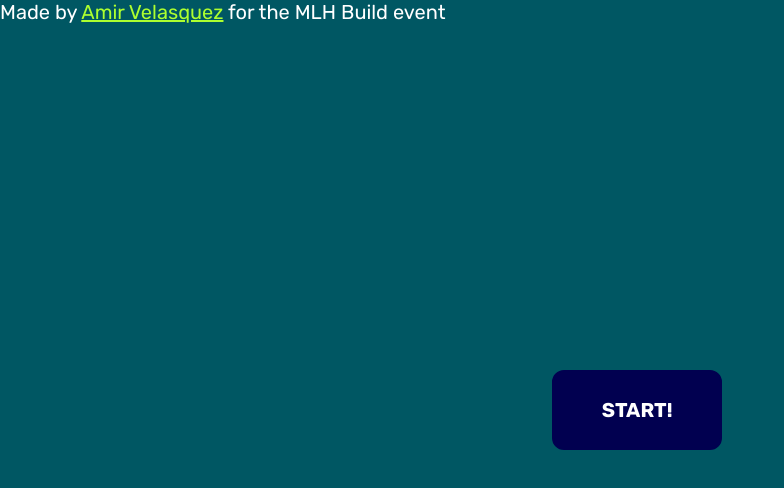
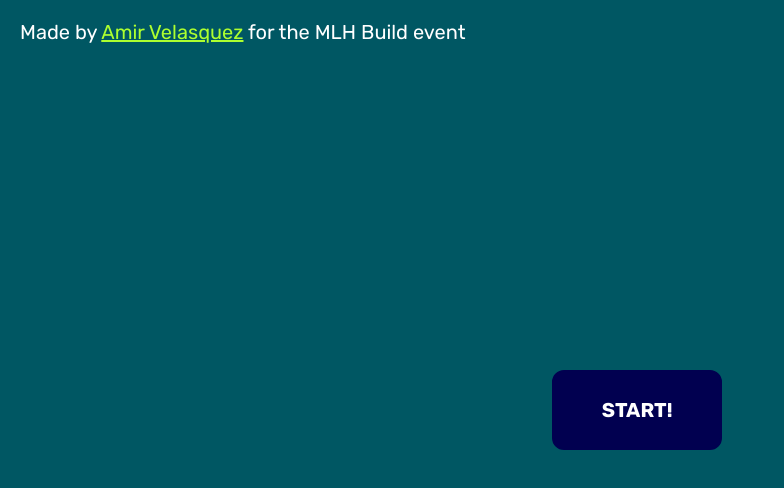
Before and after one commit to AmirJV1/paperScissorsRocksGame, a React (Create React App) app: page / in a window 1280 px wide. Shown: the top 488 px of the page, without its empty margins (0-784 px from the left). Built offline with nearby package versions, Linux system fonts and the light colour scheme.

Commit message:
Added margin for footer

```diff
--- a/src/index.js
+++ b/src/index.js
@@ -3,11 +3,10 @@ import ReactDOM from 'react-dom';
 import './index.css';
 import App from './App';
 
-
 ReactDOM.render(
 	<React.StrictMode>
 		<App />
-    <footer style={{ position: 'absolute', top: '0', left: '0' }}>
+		<footer style={{ position: 'absolute', top: '0', left: '0', margin: '20px' }}>
 			Made by{' '}
 			<a
 				href="https://www.linkedin.com/in/amirvelasquez1/"
```
Lines whose indentation alone changed are shown as unchanged.
